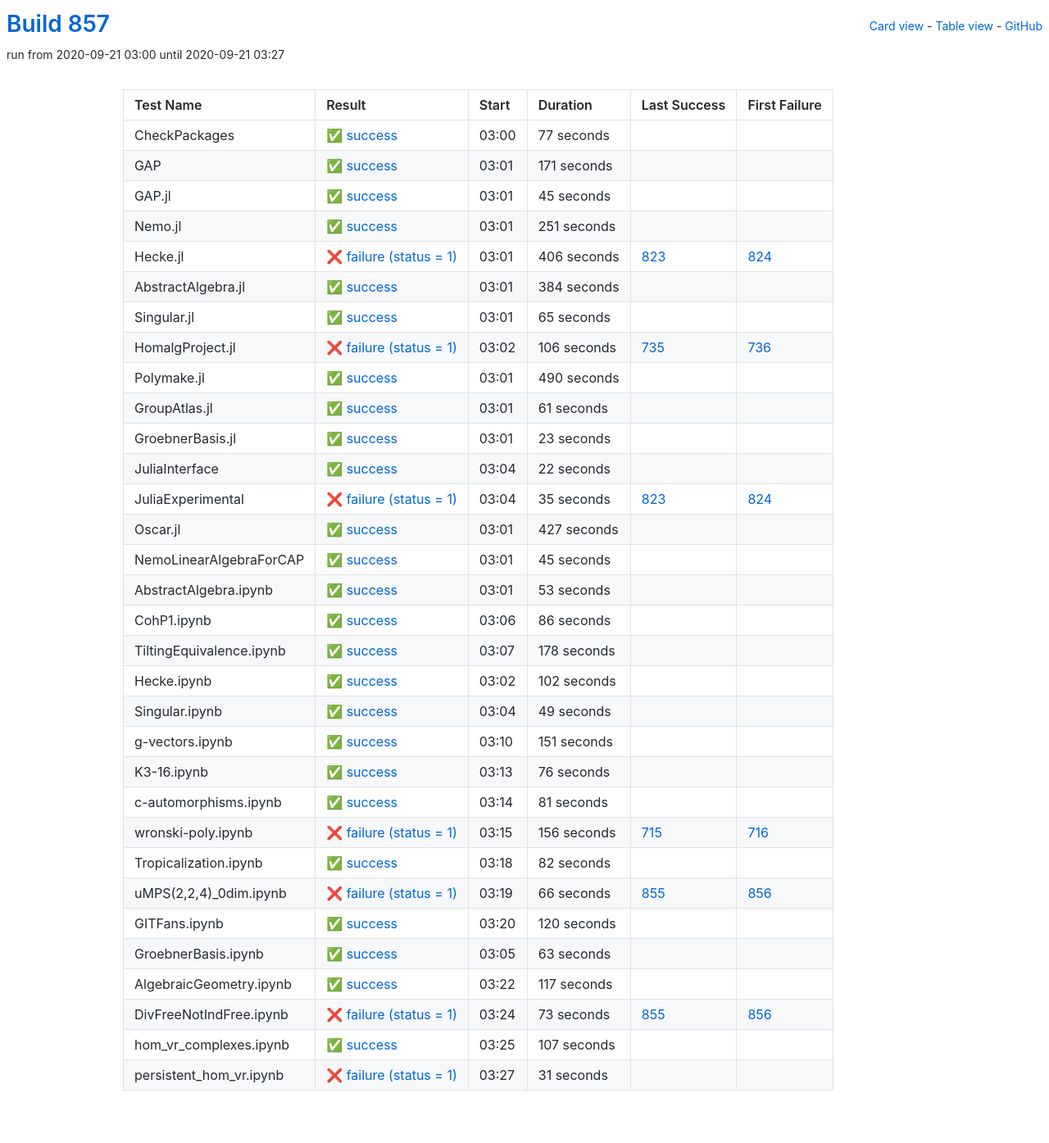
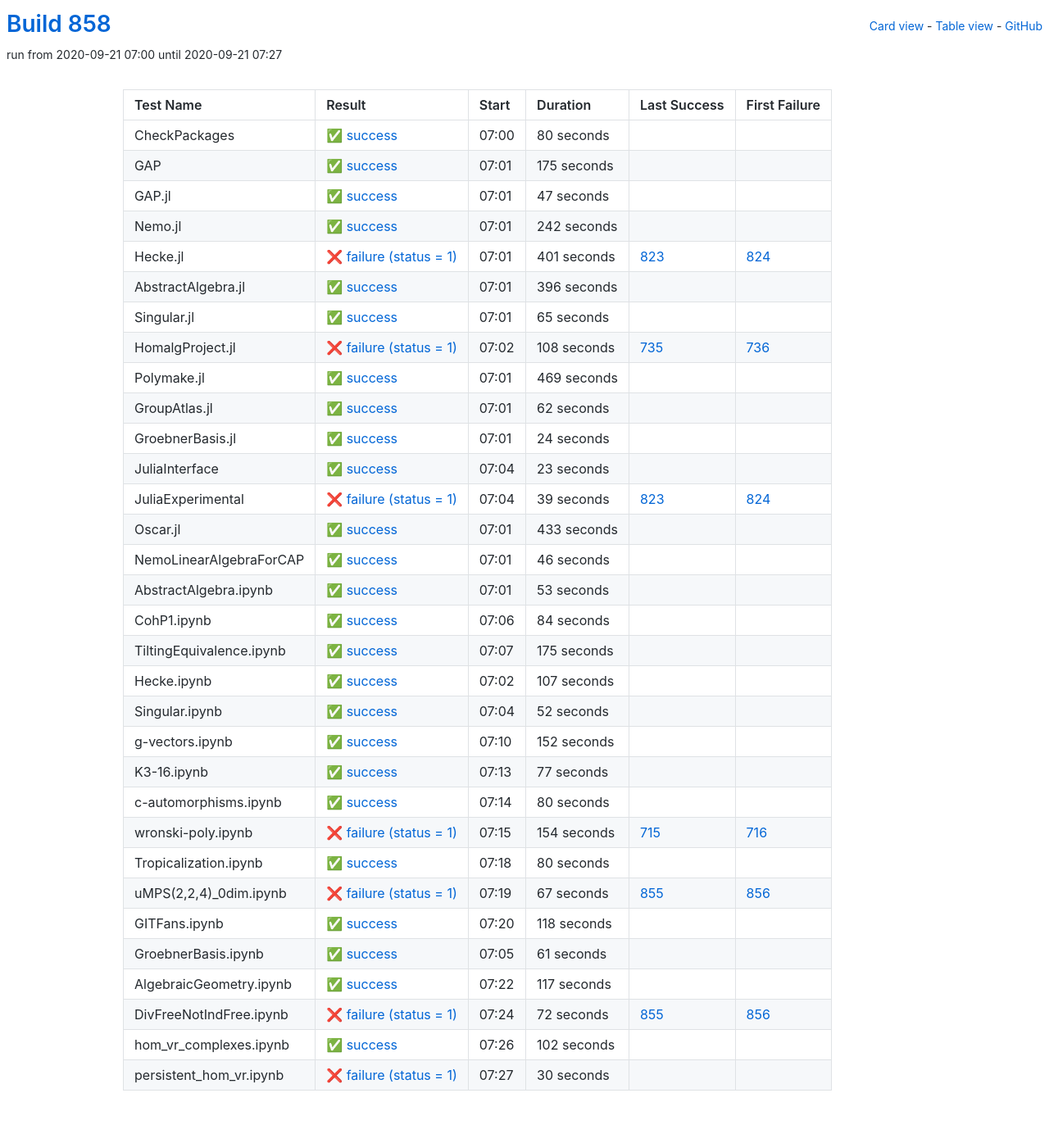
Before and after one commit to oscar-system/oscar-ci-status-stable, a Jekyll site: the page built from table.html, in a window 1280 px wide. Shown: the whole page at 82% size. Built offline with Jekyll 4.4.1, drawn with Linux system fonts in a browser that asks for light colours.

Commit message:
Build #858

```diff
--- a/_data/ci.yml
+++ b/_data/ci.yml
@@ -1,6 +1,6 @@
 ---
-build: 857
-build_url: https://oscarci.mathematik.uni-kl.de/job/oscar-stable/857/
+build: 858
+build_url: https://oscarci.mathematik.uni-kl.de/job/oscar-stable/858/
 job: oscar-stable
 organization: oscar-system
 repo: oscar-ci-status-stable
@@ -8,80 +8,80 @@ repourl: https://github.com/oscar-system/oscar-ci-status-stable
 tests:
 - name: CheckPackages
   id: checkpackages
-  log: https://oscarci.mathematik.uni-kl.de/job/oscar-stable/857/artifact/logs/build-857/CheckPackages.log
-  start: 2020-09-21 03:00
+  log: https://oscarci.mathematik.uni-kl.de/job/oscar-stable/858/artifact/logs/build-858/CheckPackages.log
+  start: 2020-09-21 07:00
   success: true
   exitcode: 0
   status: success
-  duration: 77
+  duration: 80
   last_success: false
   last_success_url:
   first_failure: false
   first_failure_url:
 - name: GAP
   id: gap
-  log: https://oscarci.mathematik.uni-kl.de/job/oscar-stable/857/artifact/logs/build-857/GAP.log
-  start: 2020-09-21 03:01
+  log: https://oscarci.mathematik.uni-kl.de/job/oscar-stable/858/artifact/logs/build-858/GAP.log
+  start: 2020-09-21 07:01
   success: true
   exitcode: 0
   status: success
-  duration: 171
+  duration: 175
   last_success: false
   last_success_url:
   first_failure: false
   first_failure_url:
 - name: GAP.jl
   id: gap-jl
-  log: https://oscarci.mathematik.uni-kl.de/job/oscar-stable/857/artifact/logs/build-857/GAP.jl.log
-  start: 2020-09-21 03:01
+  log: https://oscarci.mathematik.uni-kl.de/job/oscar-stable/858/artifact/logs/build-858/GAP.jl.log
+  start: 2020-09-21 07:01
   success: true
   exitcode: 0
   status: success
-  duration: 45
+  duration: 47
   last_success: false
   last_success_url:
   first_failure: false
   first_failure_url:
 - name: Nemo.jl
   id: nemo-jl
-  log: https://oscarci.mathematik.uni-kl.de/job/oscar-stable/857/artifact/logs/build-857/Nemo.jl.log
-  start: 2020-09-21 03:01
+  log: https://oscarci.mathematik.uni-kl.de/job/oscar-stable/858/artifact/logs/build-858/Nemo.jl.log
+  start: 2020-09-21 07:01
   success: true
   exitcode: 0
   status: success
-  duration: 251
+  duration: 242
   last_success: false
   last_success_url:
   first_failure: false
   first_failure_url:
 - name: Hecke.jl
   id: hecke-jl
-  log: https://oscarci.mathematik.uni-kl.de/job/oscar-stable/857/artifact/logs/build-857/Hecke.jl.log
-  start: 2020-09-21 03:01
+  log: https://oscarci.mathematik.uni-kl.de/job/oscar-stable/858/artifact/logs/build-858/Hecke.jl.log
+  start: 2020-09-21 07:01
   success: false
   exitcode: 1
   status: failure
-  duration: 406
+  duration: 401
   last_success: 823
   last_success_url: https://oscarci.mathematik.uni-kl.de/job/oscar-stable/823/
   first_failure: 824
   first_failure_url: https://oscarci.mathematik.uni-kl.de/job/oscar-stable/824/
 - name: AbstractAlgebra.jl
   id: abstractalgebra-jl
-  log: https://oscarci.mathematik.uni-kl.de/job/oscar-stable/857/artifact/logs/build-857/AbstractAlgebra.jl.log
-  start: 2020-09-21 03:01
+  log: https://oscarci.mathematik.uni-kl.de/job/oscar-stable/858/artifact/logs/build-858/AbstractAlgebra.jl.log
+  start: 2020-09-21 07:01
   success: true
   exitcode: 0
   status: success
-  duration: 384
+  duration: 396
   last_success: false
   last_success_url:
   first_failure: false
   first_failure_url:
 - name: Singular.jl
   id: singular-jl
-  log: https://oscarci.mathematik.uni-kl.de/job/oscar-stable/857/artifact/logs/build-857/Singular.jl.log
-  start: 2020-09-21 03:01
+  log: https://oscarci.mathematik.uni-kl.de/job/oscar-stable/858/artifact/logs/build-858/Singular.jl.log
+  start: 2020-09-21 07:01
   success: true
   exitcode: 0
   status: success
@@ -92,44 +92,56 @@ tests:
   first_failure_url:
 - name: HomalgProject.jl
   id: homalgproject-jl
-  log: https://oscarci.mathematik.uni-kl.de/job/oscar-stable/857/artifact/logs/build-857/HomalgProject.jl.log
-  start: 2020-09-21 03:02
+  log: https://oscarci.mathematik.uni-kl.de/job/oscar-stable/858/artifact/logs/build-858/HomalgProject.jl.log
+  start: 2020-09-21 07:02
   success: false
   exitcode: 1
   status: failure
-  duration: 106
+  duration: 108
   last_success: 735
   last_success_url: https://oscarci.mathematik.uni-kl.de/job/oscar-stable/735/
   first_failure: 736
   first_failure_url: https://oscarci.mathematik.uni-kl.de/job/oscar-stable/736/
 - name: Polymake.jl
   id: polymake-jl
-  log: https://oscarci.mathematik.uni-kl.de/job/oscar-stable/857/artifact/logs/build-857/Polymake.jl.log
-  start: 2020-09-21 03:01
+  log: https://oscarci.mathematik.uni-kl.de/job/oscar-stable/858/artifact/logs/build-858/Polymake.jl.log
+  start: 2020-09-21 07:01
   success: true
   exitcode: 0
   status: success
-  duration: 490
+  duration: 469
   last_success: false
   last_success_url:
   first_failure: false
   first_failure_url:
 - name: GroupAtlas.jl
   id: groupatlas-jl
-  log: https://oscarci.mathematik.uni-kl.de/job/oscar-stable/857/artifact/logs/build-857/GroupAtlas.jl.log
-  start: 2020-09-21 03:01
+  log: https://oscarci.mathematik.uni-kl.de/job/oscar-stable/858/artifact/logs/build-858/GroupAtlas.jl.log
+  start: 2020-09-21 07:01
   success: true
   exitcode: 0
   status: success
-  duration: 61
+  duration: 62
   last_success: false
   last_success_url:
   first_failure: false
   first_failure_url:
 - name: GroebnerBasis.jl
   id: groebnerbasis-jl
-  log: https://oscarci.mathematik.uni-kl.de/job/oscar-stable/857/artifact/logs/build-857/GroebnerBasis.jl.log
-  start: 2020-09-21 03:01
+  log: https://oscarci.mathematik.uni-kl.de/job/oscar-stable/858/artifact/logs/build-858/GroebnerBasis.jl.log
+  start: 2020-09-21 07:01
+  success: true
+  exitcode: 0
+  status: success
+  duration: 24
+  last_success: false
+  last_success_url:
+  first_failure: false
+  first_failure_url:
+- name: JuliaInterface
+  id: juliainterface
+  log: https://oscarci.mathematik.uni-kl.de/job/oscar-stable/858/artifact/logs/build-858/JuliaInterface.log
+  start: 2020-09-21 07:04
   success: true
   exitcode: 0
   status: success
@@ -138,58 +150,46 @@ tests:
   last_success_url:
   first_failure: false
   first_failure_url:
-- name: JuliaInterface
-  id: juliainterface
-  log: https://oscarci.mathematik.uni-kl.de/job/oscar-stable/857/artifact/logs/build-857/JuliaInterface.log
-  start: 2020-09-21 03:04
-  success: true
-  exitcode: 0
-  status: success
-  duration: 22
-  last_success: false
-  last_success_url:
-  first_failure: false
-  first_failure_url:
 - name: JuliaExperimental
   id: juliaexperimental
-  log: https://oscarci.mathematik.uni-kl.de/job/oscar-stable/857/artifact/logs/build-857/JuliaExperimental.log
-  start: 2020-09-21 03:04
+  log: https://oscarci.mathematik.uni-kl.de/job/oscar-stable/858/artifact/logs/build-858/JuliaExperimental.log
+  start: 2020-09-21 07:04
   success: false
   exitcode: 1
   status: failure
-  duration: 35
+  duration: 39
   last_success: 823
   last_success_url: https://oscarci.mathematik.uni-kl.de/job/oscar-stable/823/
   first_failure: 824
   first_failure_url: https://oscarci.mathematik.uni-kl.de/job/oscar-stable/824/
 - name: Oscar.jl
   id: oscar-jl
-  log: https://oscarci.mathematik.uni-kl.de/job/oscar-stable/857/artifact/logs/build-857/Oscar.jl.log
-  start: 2020-09-21 03:01
+  log: https://oscarci.mathematik.uni-kl.de/job/oscar-stable/858/artifact/logs/build-858/Oscar.jl.log
+  start: 2020-09-21 07:01
   success: true
   exitcode: 0
   status: success
-  duration: 427
+  duration: 433
   last_success: false
   last_success_url:
   first_failure: false
   first_failure_url:
 - name: NemoLinearAlgebraForCAP
   id: nemolinearalgebraforcap
-  log: https://oscarci.mathematik.uni-kl.de/job/oscar-stable/857/artifact/logs/build-857/NemoLinearAlgebraForCAP.log
-  start: 2020-09-21 03:01
+  log: https://oscarci.mathematik.uni-kl.de/job/oscar-stable/858/artifact/logs/build-858/NemoLinearAlgebraForCAP.log
+  start: 2020-09-21 07:01
   success: true
   exitcode: 0
   status: success
-  duration: 45
+  duration: 46
   last_success: false
   last_success_url:
   first_failure: false
   first_failure_url:
 - name: AbstractAlgebra.ipynb
   id: abstractalgebra-ipynb
-  log: https://oscarci.mathematik.uni-kl.de/job/oscar-stable/857/artifact/logs/build-857/AbstractAlgebra.ipynb.log
-  start: 2020-09-21 03:01
+  log: https://oscarci.mathematik.uni-kl.de/job/oscar-stable/858/artifact/logs/build-858/AbstractAlgebra.ipynb.log
+  start: 2020-09-21 07:01
   success: true
   exitcode: 0
   status: success
@@ -200,152 +200,152 @@ tests:
   first_failure_url:
 - name: CohP1.ipynb
   id: cohp1-ipynb
-  log: https://oscarci.mathematik.uni-kl.de/job/oscar-stable/857/artifact/logs/build-857/CohP1.ipynb.log
-  start: 2020-09-21 03:06
+  log: https://oscarci.mathematik.uni-kl.de/job/oscar-stable/858/artifact/logs/build-858/CohP1.ipynb.log
+  start: 2020-09-21 07:06
   success: true
   exitcode: 0
   status: success
-  duration: 86
+  duration: 84
   last_success: false
   last_success_url:
   first_failure: false
   first_failure_url:
 - name: TiltingEquivalence.ipynb
   id: tiltingequivalence-ipynb
-  log: https://oscarci.mathematik.uni-kl.de/job/oscar-stable/857/artifact/logs/build-857/TiltingEquivalence.ipynb.log
-  start: 2020-09-21 03:07
+  log: https://oscarci.mathematik.uni-kl.de/job/oscar-stable/858/artifact/logs/build-858/TiltingEquivalence.ipynb.log
+  start: 2020-09-21 07:07
   success: true
   exitcode: 0
   status: success
-  duration: 178
+  duration: 175
   last_success: false
   last_success_url:
   first_failure: false
   first_failure_url:
 - name: Hecke.ipynb
   id: hecke-ipynb
-  log: https://oscarci.mathematik.uni-kl.de/job/oscar-stable/857/artifact/logs/build-857/Hecke.ipynb.log
-  start: 2020-09-21 03:02
+  log: https://oscarci.mathematik.uni-kl.de/job/oscar-stable/858/artifact/logs/build-858/Hecke.ipynb.log
+  start: 2020-09-21 07:02
   success: true
   exitcode: 0
   status: success
-  duration: 102
+  duration: 107
   last_success: false
   last_success_url:
   first_failure: false
   first_failure_url:
 - name: Singular.ipynb
   id: singular-ipynb
-  log: https://oscarci.mathematik.uni-kl.de/job/oscar-stable/857/artifact/logs/build-857/Singular.ipynb.log
-  start: 2020-09-21 03:04
+  log: https://oscarci.mathematik.uni-kl.de/job/oscar-stable/858/artifact/logs/build-858/Singular.ipynb.log
+  start: 2020-09-21 07:04
   success: true
   exitcode: 0
   status: success
-  duration: 49
+  duration: 52
   last_success: false
   last_success_url:
   first_failure: false
   first_failure_url:
 - name: g-vectors.ipynb
   id: g-vectors-ipynb
-  log: https://oscarci.mathematik.uni-kl.de/job/oscar-stable/857/artifact/logs/build-857/g-vectors.ipynb.log
-  start: 2020-09-21 03:10
+  log: https://oscarci.mathematik.uni-kl.de/job/oscar-stable/858/artifact/logs/build-858/g-vectors.ipynb.log
+  start: 2020-09-21 07:10
   success: true
   exitcode: 0
   status: success
-  duration: 151
+  duration: 152
   last_success: false
   last_success_url:
   first_failure: false
   first_failure_url:
 - name: K3-16.ipynb
   id: k3-16-ipynb
-  log: https://oscarci.mathematik.uni-kl.de/job/oscar-stable/857/artifact/logs/build-857/K3-16.ipynb.log
-  start: 2020-09-21 03:13
+  log: https://oscarci.mathematik.uni-kl.de/job/oscar-stable/858/artifact/logs/build-858/K3-16.ipynb.log
+  start: 2020-09-21 07:13
   success: true
   exitcode: 0
   status: success
-  duration: 76
+  duration: 77
   last_success: false
   last_success_url:
   first_failure: false
   first_failure_url:
 - name: c-automorphisms.ipynb
   id: c-automorphisms-ipynb
-  log: https://oscarci.mathematik.uni-kl.de/job/oscar-stable/857/artifact/logs/build-857/c-automorphisms.ipynb.log
-  start: 2020-09-21 03:14
+  log: https://oscarci.mathematik.uni-kl.de/job/oscar-stable/858/artifact/logs/build-858/c-automorphisms.ipynb.log
+  start: 2020-09-21 07:14
   success: true
   exitcode: 0
   status: success
-  duration: 81
+  duration: 80
   last_success: false
   last_success_url:
   first_failure: false
   first_failure_url:
 - name: wronski-poly.ipynb
   id: wronski-poly-ipynb
-  log: https://oscarci.mathematik.uni-kl.de/job/oscar-stable/857/artifact/logs/build-857/wronski-poly.ipynb.log
-  start: 2020-09-21 03:15
+  log: https://oscarci.mathematik.uni-kl.de/job/oscar-stable/858/artifact/logs/build-858/wronski-poly.ipynb.log
+  start: 2020-09-21 07:15
   success: false
   exitcode: 1
   status: failure
-  duration: 156
+  duration: 154
   last_success: 715
   last_success_url: https://oscarci.mathematik.uni-kl.de/job/oscar-stable/715/
   first_failure: 716
   first_failure_url: https://oscarci.mathematik.uni-kl.de/job/oscar-stable/716/
 - name: Tropicalization.ipynb
   id: tropicalization-ipynb
-  log: https://oscarci.mathematik.uni-kl.de/job/oscar-stable/857/artifact/logs/build-857/Tropicalization.ipynb.log
-  start: 2020-09-21 03:18
+  log: https://oscarci.mathematik.uni-kl.de/job/oscar-stable/858/artifact/logs/build-858/Tropicalization.ipynb.log
+  start: 2020-09-21 07:18
   success: true
   exitcode: 0
   status: success
-  duration: 82
+  duration: 80
   last_success: false
   last_success_url:
   first_failure: false
   first_failure_url:
 - name: uMPS(2,2,4)_0dim.ipynb
   id: umps-2-2-4-0dim-ipynb
-  log: https://oscarci.mathematik.uni-kl.de/job/oscar-stable/857/artifact/logs/build-857/uMPS-2-2-4-_0dim.ipynb.log
-  start: 2020-09-21 03:19
+  log: https://oscarci.mathematik.uni-kl.de/job/oscar-stable/858/artifact/logs/build-858/uMPS-2-2-4-_0dim.ipynb.log
+  start: 2020-09-21 07:19
   success: false
   exitcode: 1
   status: failure
-  duration: 66
+  duration: 67
   last_success: 855
   last_success_url: https://oscarci.mathematik.uni-kl.de/job/oscar-stable/855/
   first_failure: 856
   first_failure_url: https://oscarci.mathematik.uni-kl.de/job/oscar-stable/856/
 - name: GITFans.ipynb
   id: gitfans-ipynb
-  log: https://oscarci.mathematik.uni-kl.de/job/oscar-stable/857/artifact/logs/build-857/GITFans.ipynb.log
-  start: 2020-09-21 03:20
+  log: https://oscarci.mathematik.uni-kl.de/job/oscar-stable/858/artifact/logs/build-858/GITFans.ipynb.log
+  start: 2020-09-21 07:20
   success: true
   exitcode: 0
   status: success
-  duration: 120
+  duration: 118
   last_success: false
   last_success_url:
   first_failure: false
   first_failure_url:
 - name: GroebnerBasis.ipynb
   id: groebnerbasis-ipynb
-  log: https://oscarci.mathematik.uni-kl.de/job/oscar-stable/857/artifact/logs/build-857/GroebnerBasis.ipynb.log
-  start: 2020-09-21 03:05
+  log: https://oscarci.mathematik.uni-kl.de/job/oscar-stable/858/artifact/logs/build-858/GroebnerBasis.ipynb.log
+  start: 2020-09-21 07:05
   success: true
   exitcode: 0
   status: success
-  duration: 63
+  duration: 61
   last_success: false
   last_success_url:
   first_failure: false
   first_failure_url:
 - name: AlgebraicGeometry.ipynb
   id: algebraicgeometry-ipynb
-  log: https://oscarci.mathematik.uni-kl.de/job/oscar-stable/857/artifact/logs/build-857/AlgebraicGeometry.ipynb.log
-  start: 2020-09-21 03:22
+  log: https://oscarci.mathematik.uni-kl.de/job/oscar-stable/858/artifact/logs/build-858/AlgebraicGeometry.ipynb.log
+  start: 2020-09-21 07:22
   success: true
   exitcode: 0
   status: success
@@ -356,36 +356,36 @@ tests:
   first_failure_url:
 - name: DivFreeNotIndFree.ipynb
   id: divfreenotindfree-ipynb
-  log: https://oscarci.mathematik.uni-kl.de/job/oscar-stable/857/artifact/logs/build-857/DivFreeNotIndFree.ipynb.log
-  start: 2020-09-21 03:24
+  log: https://oscarci.mathematik.uni-kl.de/job/oscar-stable/858/artifact/logs/build-858/DivFreeNotIndFree.ipynb.log
+  start: 2020-09-21 07:24
   success: false
   exitcode: 1
   status: failure
-  duration: 73
+  duration: 72
   last_success: 855
   last_success_url: https://oscarci.mathematik.uni-kl.de/job/oscar-stable/855/
   first_failure: 856
   first_failure_url: https://oscarci.mathematik.uni-kl.de/job/oscar-stable/856/
 - name: hom_vr_complexes.ipynb
   id: hom-vr-complexes-ipynb
-  log: https://oscarci.mathematik.uni-kl.de/job/oscar-stable/857/artifact/logs/build-857/hom_vr_complexes.ipynb.log
-  start: 2020-09-21 03:25
+  log: https://oscarci.mathematik.uni-kl.de/job/oscar-stable/858/artifact/logs/build-858/hom_vr_complexes.ipynb.log
+  start: 2020-09-21 07:26
   success: true
   exitcode: 0
   status: success
-  duration: 107
+  duration: 102
   last_success: false
   last_success_url:
   first_failure: false
   first_failure_url:
 - name: persistent_hom_vr.ipynb
   id: persistent-hom-vr-ipynb
-  log: https://oscarci.mathematik.uni-kl.de/job/oscar-stable/857/artifact/logs/build-857/persistent_hom_vr.ipynb.log
-  start: 2020-09-21 03:27
+  log: https://oscarci.mathematik.uni-kl.de/job/oscar-stable/858/artifact/logs/build-858/persistent_hom_vr.ipynb.log
+  start: 2020-09-21 07:27
   success: false
   exitcode: 1
   status: failure
-  duration: 31
+  duration: 30
   last_success: false
   last_success_url:
   first_failure: false
```
Also changed, not shown: README.md.
